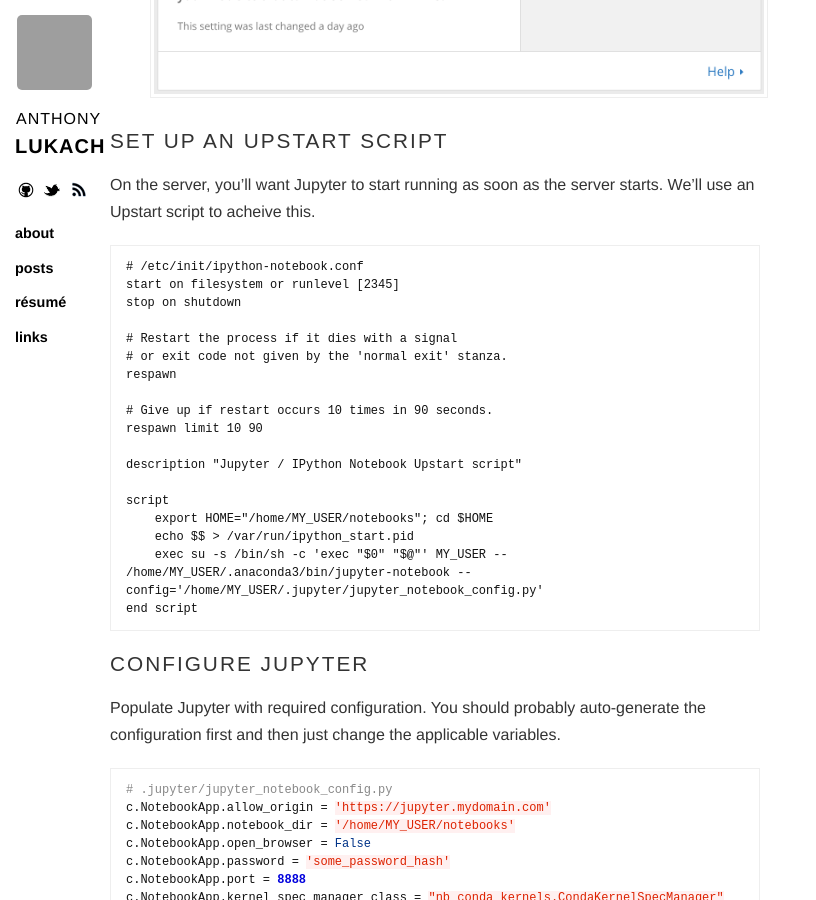
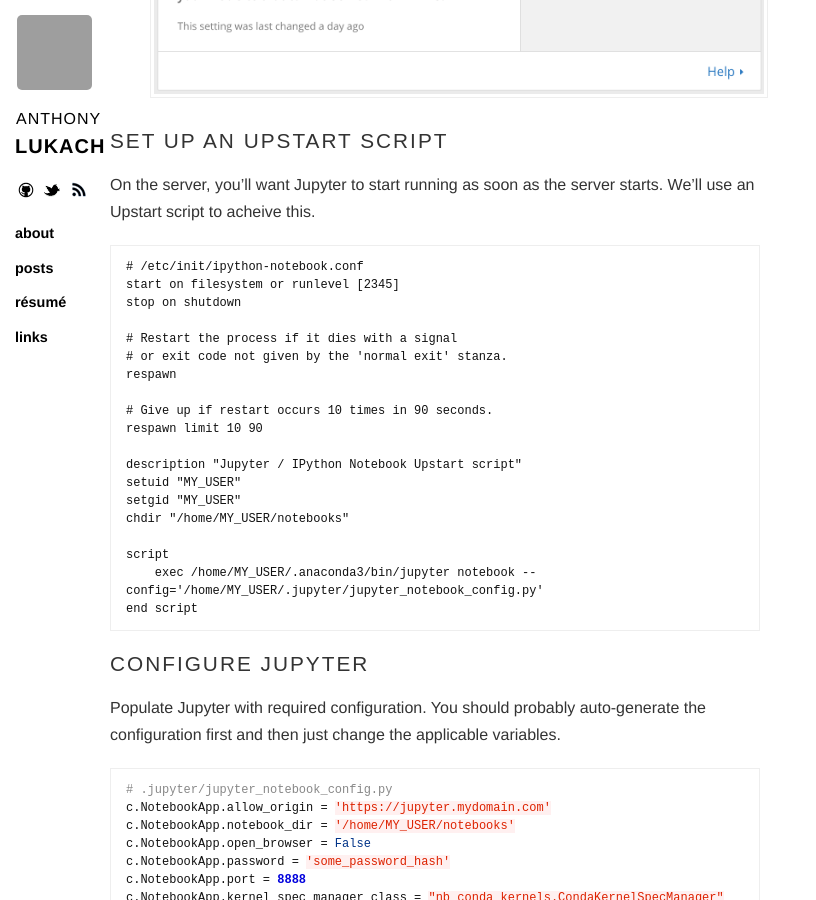
Before and after one commit to alukach/alukach.github.io, a Jekyll site: the page built from _posts/2016-12-28-serving-jupyter.md, in a window 1280 px wide and 900 px high, scrolled down 1780 px. Shown: the whole window, without its empty margins (0-816 px from the left). Built offline with Jekyll 4.4.1, drawn with Linux system fonts in a browser that asks for light colours; nearby versions of some CDN libraries; comment, search, counter and statistics services are not loaded; grey boxes are pictures that could not be loaded.

Commit message:
Update script

```diff
--- a/_posts/2016-12-28-serving-jupyter.md
+++ b/_posts/2016-12-28-serving-jupyter.md
@@ -35,11 +35,12 @@ respawn
 respawn limit 10 90
 
 description "Jupyter / IPython Notebook Upstart script"
+setuid "MY_USER"
+setgid "MY_USER"
+chdir "/home/MY_USER/notebooks"
 
 script
-    export HOME="/home/MY_USER/notebooks"; cd $HOME
-    echo $$ > /var/run/ipython_start.pid
-    exec su -s /bin/sh -c 'exec "$0" "$@"' MY_USER -- /home/MY_USER/.anaconda3/bin/jupyter-notebook --config='/home/MY_USER/.jupyter/jupyter_notebook_config.py'
+    exec /home/MY_USER/.anaconda3/bin/jupyter notebook --config='/home/MY_USER/.jupyter/jupyter_notebook_config.py'
 end script
 {% endhighlight %}
 
```
